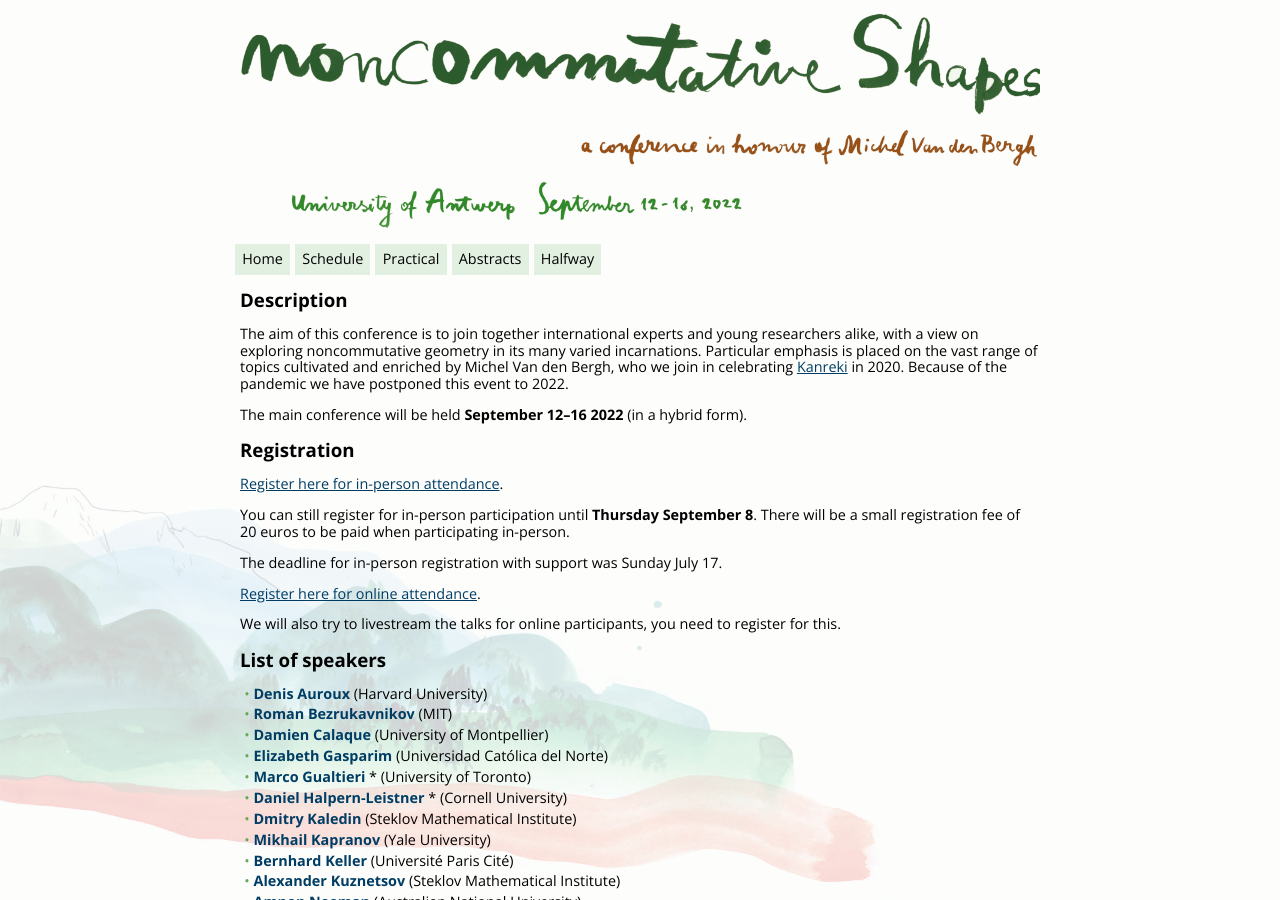
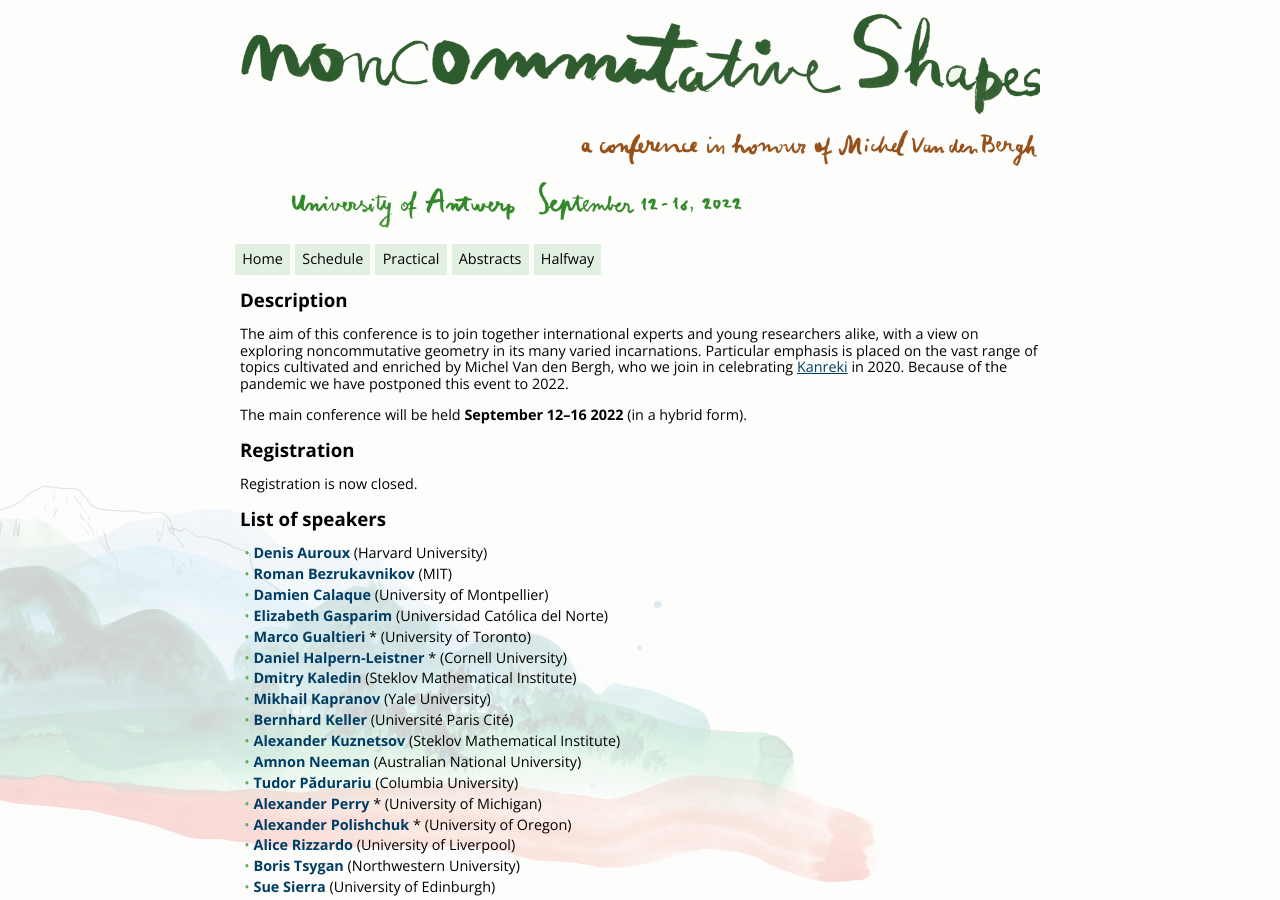
Before and after one commit to ncag-info/antwerp-2020, a Jekyll site: the page built from index.html, in a window 1280 px wide and 900 px high. Built offline with Jekyll 4.4.1, drawn with Linux system fonts in a browser that asks for light colours; nearby versions of some CDN libraries; library files that are not in the unit come from our copies.

Commit message:
Close registration

```diff
--- a/index.html
+++ b/index.html
@@ -10,11 +10,7 @@
 
 
 <h2>Registration</h2>
-<p><a href="https://docs.google.com/forms/d/e/1FAIpQLScRay1HpL03vvBUaFue_mmKTBVOIMKuQafGwGRdioPGFqccRQ/viewform">Register here for in-person attendance</a>.</p>
-<p>You can still register for in-person participation until <strong>Thursday September 8</strong>. There will be a small registration fee of 20 euros to be paid when participating in-person.</p>
-<p>The deadline for in-person registration with support was Sunday July 17.
-<p><a href="https://docs.google.com/forms/d/e/1FAIpQLSehgWJLjKMLSgIgpoRoky5IYBVCNjCT4jCKd2upGPbDvcQHww/viewform">Register here for online attendance</a>.</p>
-<p>We will also try to livestream the talks for online participants, you need to register for this.
+<p>Registration is now closed.
 
 
 <h2>List of speakers</h2>
```
